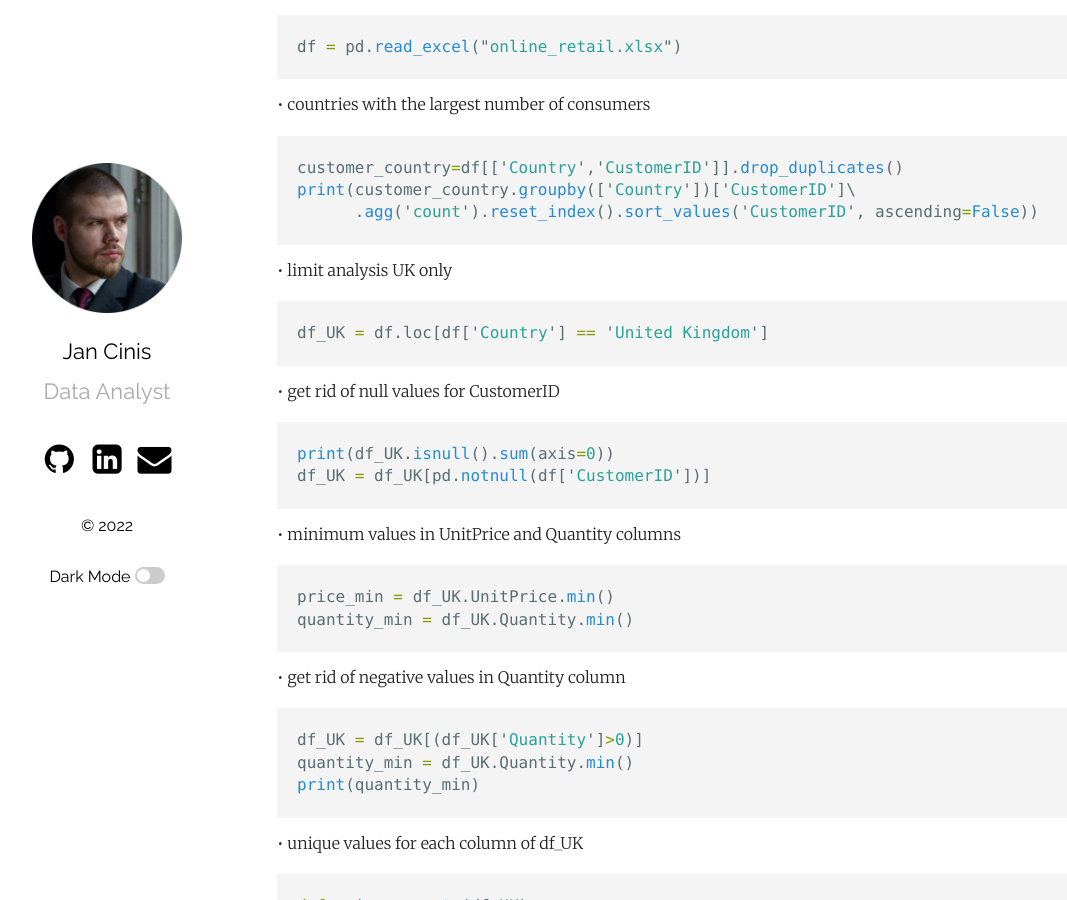
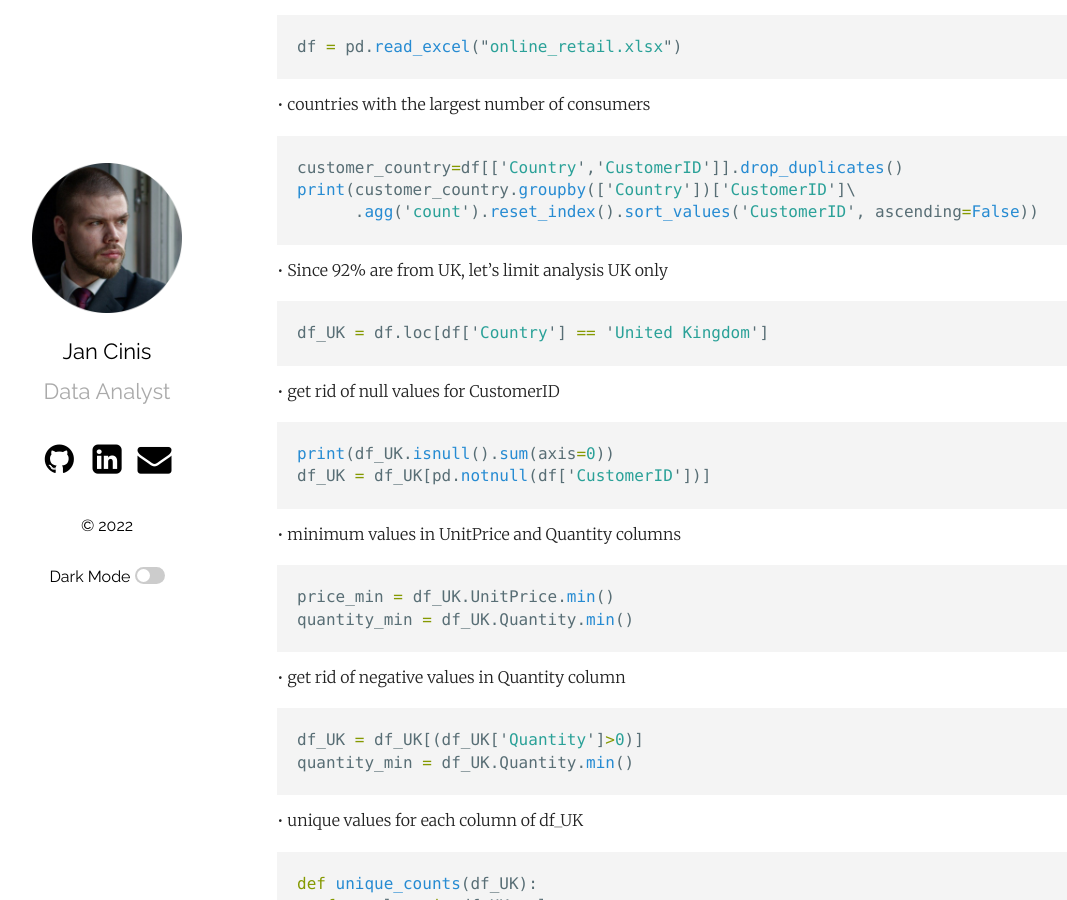
Before and after one commit to JanCinis/jancinis.github.io, a Jekyll site: the page built from _posts/2022-06-13-post_02.markdown, in a window 1280 px wide and 900 px high, scrolled down 975 px. Shown: the whole window, without its empty margins (78-1145 px from the left). Built offline with Jekyll 4.4.1, drawn with Linux system fonts in a browser that asks for light colours.

Commit message:
text and code changes

````diff
--- a/_posts/2022-06-13-post_02.markdown
+++ b/_posts/2022-06-13-post_02.markdown
@@ -29,7 +29,7 @@ customer_country=df[['Country','CustomerID']].drop_duplicates()
 print(customer_country.groupby(['Country'])['CustomerID']\
       .agg('count').reset_index().sort_values('CustomerID', ascending=False))
 ```
-• limit analysis UK only
+• Since 92% are from UK, let's limit analysis UK only
 ```python
 df_UK = df.loc[df['Country'] == 'United Kingdom']
 ```
@@ -47,7 +47,6 @@ quantity_min = df_UK.Quantity.min()
 ```python
 df_UK = df_UK[(df_UK['Quantity']>0)]
 quantity_min = df_UK.Quantity.min()
-print(quantity_min)
 ```
 • unique values for each column of df_UK
 ```python
````
